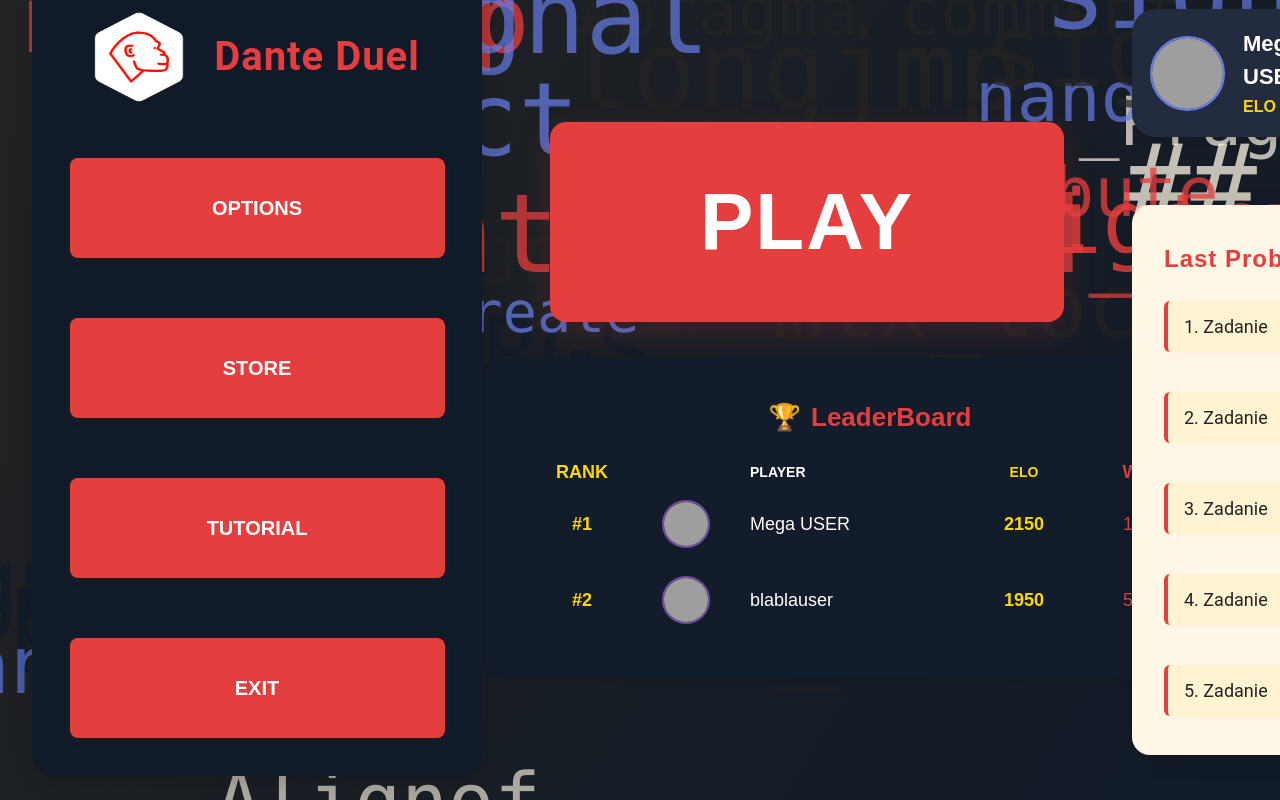
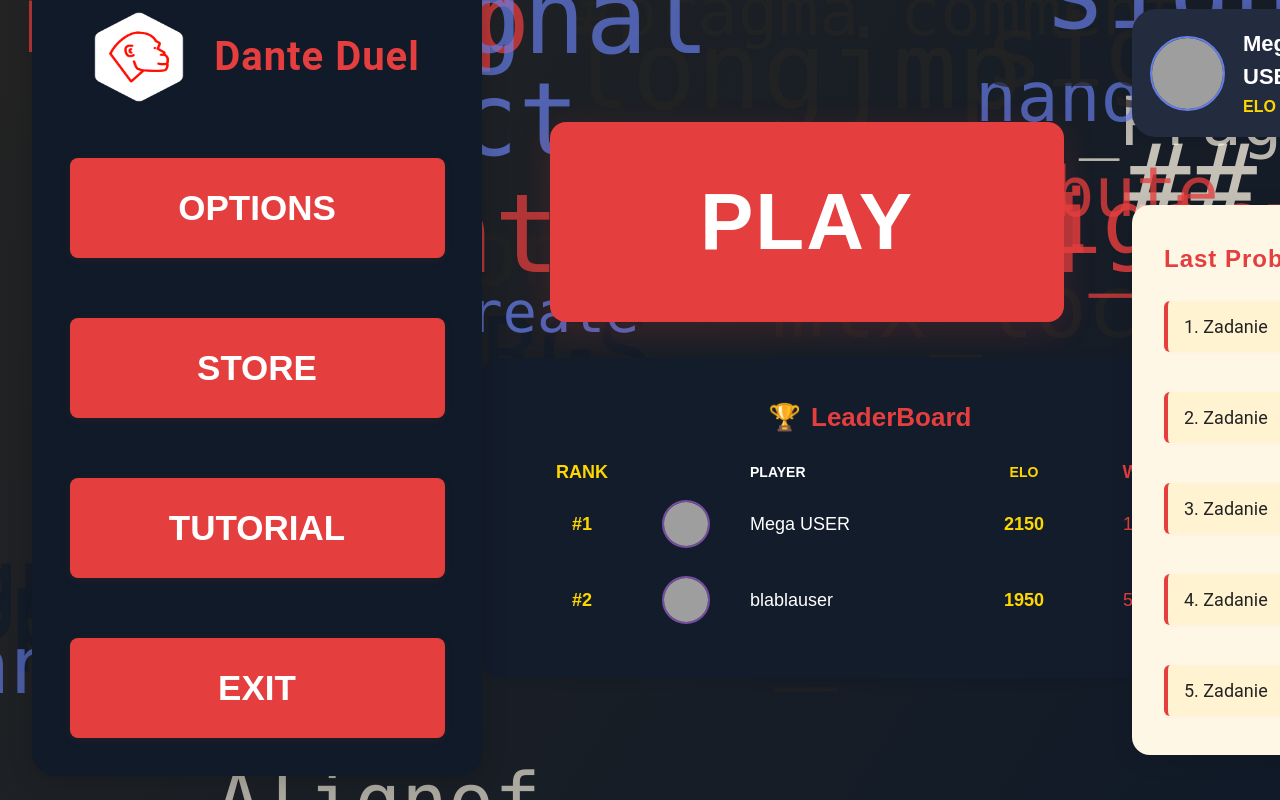
Before and after one commit to sh1zer/projekt_kck, a React (Create React App) app in the folder frontend/: page /main-menu in a window 1280 px wide. Built offline with nearby package versions, Linux system fonts and the light colour scheme; grey boxes are pictures that could not be loaded; a web font is replaced by a local one.

Commit message:
fixed font size

```diff
--- a/frontend/src/screens/MainMenuScreen.css
+++ b/frontend/src/screens/MainMenuScreen.css
@@ -71,7 +71,7 @@
   color: white;
   padding: 0;
   border-radius: 14px;
-  font-size: 35px;
+  font-size: 35px !important;
   font-weight: bold;
   cursor: pointer;
   transition: all 0.2s;
```
